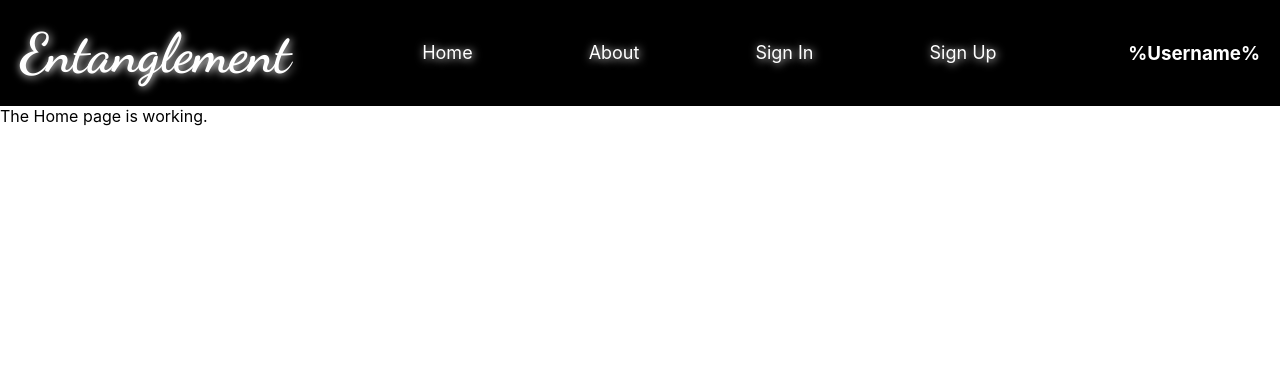
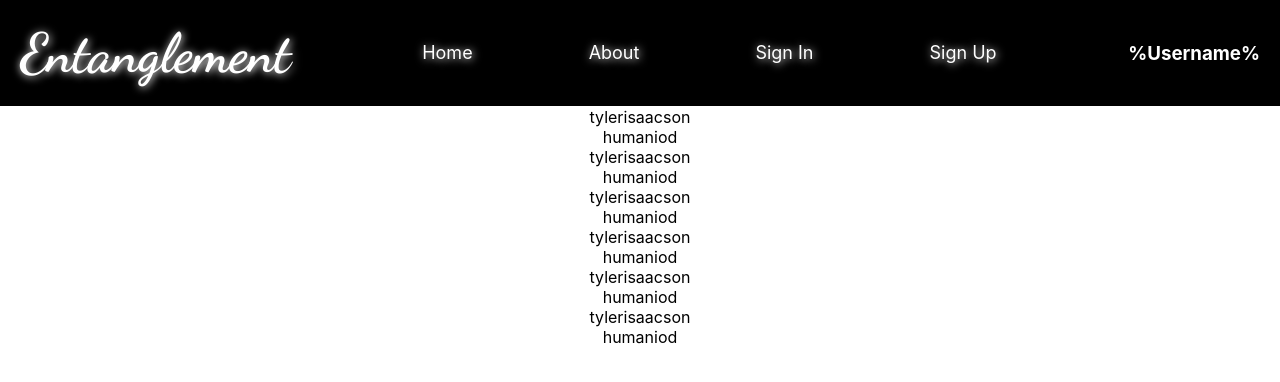
Before and after one commit to TerryRoberts1995/dating-application, a React (Create React App) app: page / in a window 1280 px wide. Shown: the top 382 px of the page. Built offline with nearby package versions, Linux system fonts and the light colour scheme.

Commit message:
added mockdata, added ability to show mock data/added style.

```diff
--- a/public/index.html
+++ b/public/index.html
@@ -5,7 +5,7 @@
   <meta charset="utf-8" />
   <meta name="viewport" content="width=device-width, initial-scale=1" />
   <link href="https://fonts.googleapis.com/css2?family=Dancing+Script:wght@700&display=swap" rel="stylesheet">
-  <title>Pls Date Me..</title>
+  <title>Entanglement</title>
 </head>
 
 <body>
--- /dev/null
+++ b/src/MockData.json
@@ -0,0 +1,62 @@
+[
+    {
+        "age": "gmaile.com",
+        "bio": "humaniod",
+        "fullname": "tylerisaacson",
+        "gender": "female",
+        "id": 2,
+        "password": "hi",
+        "picture": "gmaile.com",
+        "username": "saqagg"
+    },
+    {
+        "age": 22,
+        "bio": "humaniod",
+        "fullname": "tylerisaacson",
+        "gender": "male",
+        "id": 3,
+        "password": "passworwrwrw",
+        "picture": "google.com",
+        "username": "tylerwhuyer"
+    },
+    {
+        "age": 22,
+        "bio": "humaniod",
+        "fullname": "tylerisaacson",
+        "gender": "male",
+        "id": 4,
+        "password": "passworwrwrw",
+        "picture": "google.com",
+        "username": "tylerwhuyer"
+    },
+    {
+        "age": 22,
+        "bio": "humaniod",
+        "fullname": "tylerisaacson",
+        "gender": "male",
+        "id": 5,
+        "password": "passworwrwrw",
+        "picture": "google.com",
+        "username": "tylerwhuyer"
+    },
+    {
+        "age": 22,
+        "bio": "humaniod",
+        "fullname": "tylerisaacson",
+        "gender": "male",
+        "id": 6,
+        "password": "passworwrwrw",
+        "picture": "google.com",
+        "username": "tylerwhuyer"
+    },
+    {
+        "age": 22,
+        "bio": "humaniod",
+        "fullname": "tylerisaacson",
+        "gender": "male",
+        "id": 7,
+        "password": "passworwrwrw",
+        "picture": "google.com",
+        "username": "tylerwhuyer"
+    }
+]
--- a/src/components/pages/Home.js
+++ b/src/components/pages/Home.js
@@ -1,6 +1,30 @@
 import React from 'react'
-
+import MockData from '../../MockData.json'
+import '../../styles/Home.css'
 
 export default function Home() {
-    return <div>The Home page is working.</div>
+    const mapThis = array => {
+        return array.map(obj => {
+            return (
+                <div className="card-wrapper">
+                    <div className="card-image">
+                        {/* {obj.picture} Needs to be a image*/}
+                    </div>
+                    <div className="card-title">
+                        {obj.fullname}
+                    </div>
+
+                    <div className="card-bio">
+                        {obj.bio}
+                    </div>
+                </div>
+            )
+        })
+    }
+
+    return (
+        <div>
+            {mapThis(MockData)}
+        </div>
+    )
 }
--- /dev/null
+++ b/src/styles/Home.css
@@ -0,0 +1,6 @@
+.card-wrapper {
+    display: flex;
+    flex-direction: column;
+    align-items: center;
+    justify-content: center;
+}
--- a/src/styles/Nav.css
+++ b/src/styles/Nav.css
@@ -6,14 +6,16 @@
     overflow: hidden;
     background-color: black;
     color: white;
+    border-bottom: 1px solid white;
 }
+
 .navbar-links {
     display: flex;
     align-items: center;
     color: white;
 }
 
-.navbar-links > a {
+.navbar-links>a {
     font-size: 18px;
     text-decoration: none;
     color: white;
@@ -22,12 +24,13 @@
     border-bottom: 1px solid transparent;
     transition: 0.5s ease-in-out;
 }
-.navbar-links > a:hover {
+
+.navbar-links>a:hover {
     border-bottom: 1px solid white;
     border-bottom-width: thin;
 }
 
-.navbar-wrapper > .navbar-logo > h1 {
+.navbar-wrapper>.navbar-logo>h1 {
     font-family: "Dancing Script", cursive;
     font-size: 55px;
     margin: 20px;
```
Also changed, not shown: src/styles/App.css (line endings or trailing spaces).
